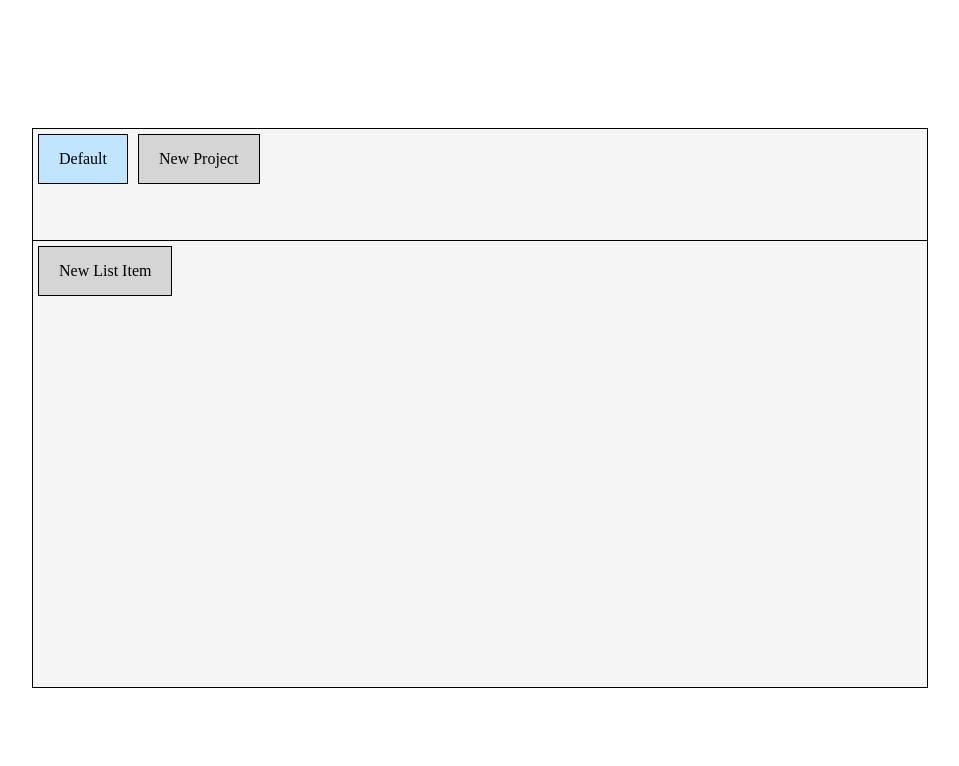
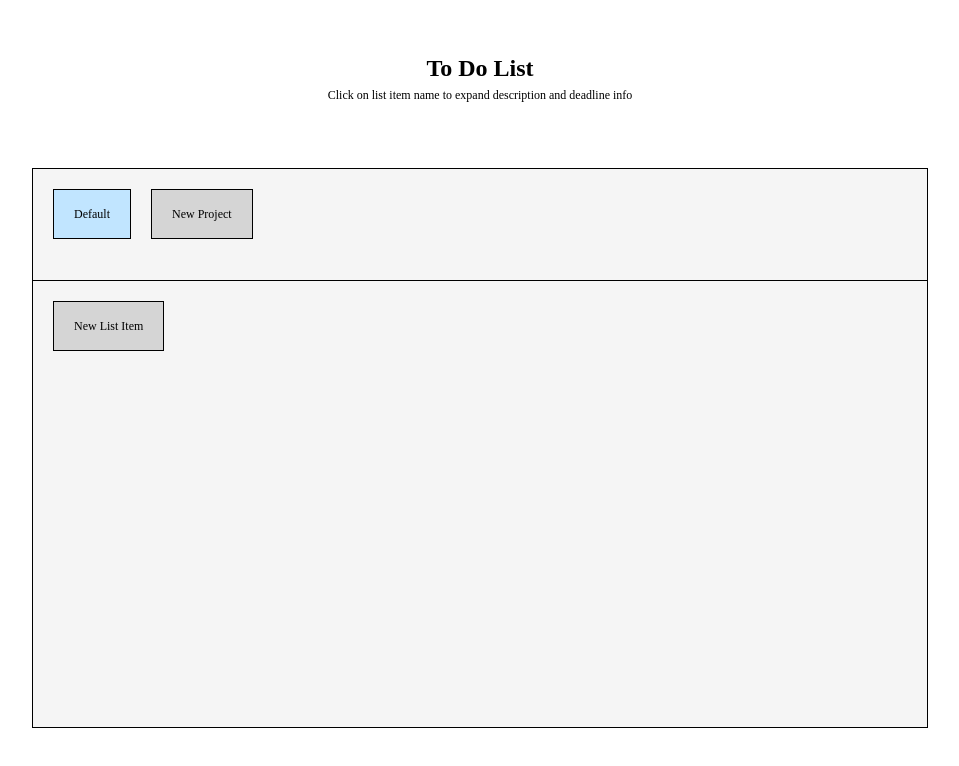
Before and after one commit to thall34/to-do-list, a website built with webpack: page src/template.html in a window 1280 px wide. Shown: the whole page, without its empty margins (160-1119 px from the left). Built offline with nearby package versions, Linux system fonts and the light colour scheme.

Commit message:
Finish fixing logic and CSS stylesheet
Still want to eventually come back and fix this using factory functions
I only started grasping the true concept of those after finishing this
assignment

```diff
--- a/src/interface.js
+++ b/src/interface.js
@@ -134,12 +134,16 @@ function displayListItems(project, DOMContainer, projectContainer) {
 };
 
 function displayInterface(DOMContainer) {
+    // retrieves project container array from local storage, if nothing is stored it sets the default list
     let storage = retrieveProjectsFromLocalStorage("projects");
+
+    // creates header div to store projects
     const header = document.createElement("div");
     header.id = "header";
     DOMContainer.appendChild(header);
-    displayAllProjects(storage, header)
+    displayAllProjects(storage, header);
 
+    // creates body div to store list item info
     const listBody = document.createElement("div");
     listBody.id = "list";
     DOMContainer.appendChild(listBody);
--- a/src/styles.css
+++ b/src/styles.css
@@ -2,6 +2,19 @@ body {
     height: 100vh;
     width: 100vw;
     box-sizing: border-box;
+    font-size: 12px;
+}
+
+h1 {
+    font-size: 2em;
+    text-align: center;
+    padding: 50px;
+    padding-bottom: 0px;
+}
+
+p {
+    font-size: 1em;
+    text-align: center;
 }
 
 #container {
@@ -9,7 +22,7 @@ body {
     width: 70%;
     margin-left: auto;
     margin-right: auto;
-    margin-top: 10%;
+    margin-top: 5%;
     background-color: rgb(245, 245, 245);
     display: flex;
     flex-direction: column;
@@ -36,7 +49,7 @@ button {
     align-items: center;
     gap: 5px;
     padding: 10px 20px;
-    margin: 5px;
+    margin: 20px;
 }
 
 .active {
@@ -46,7 +59,8 @@ button {
     align-items: center;
     gap: 5px;
     padding: 10px 20px;
-    margin: 5px;
+    margin: 20px;
+    margin-right: 0px;
 }
 
 #list {
@@ -65,10 +79,11 @@ button {
     grid-auto-columns: auto;
     padding: 10px;
     gap: 10px;
+    border-bottom: 1px solid black;
 }
 
 .complete {
-    color: rgb(245, 245, 245);
+    color: rgb(133, 133, 133);
     text-decoration: line-through;
 }
 
--- a/src/template.html
+++ b/src/template.html
@@ -6,6 +6,8 @@
     <title>To Do List</title>
 </head>
 <body>
+    <h1>To Do List</h1>
+    <p>Click on list item name to expand description and deadline info</p>
     <div id="container">
 
     </div>
```
